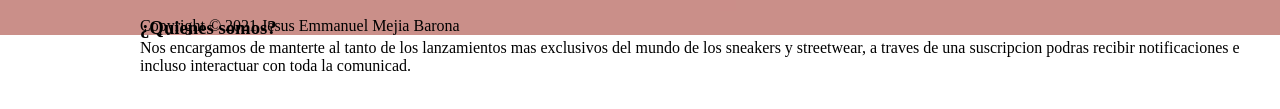
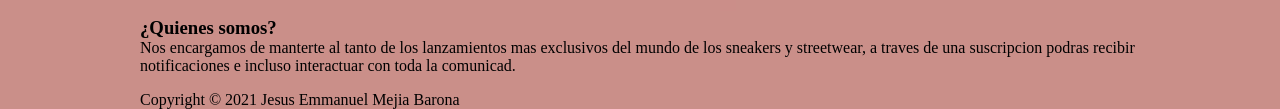
Before and after one commit to JesusMejia3VC51/Tenis3CV51, a plain HTML site: page index.html in a window 1280 px wide. Shown: the part 853-962 px from the top of the page. Before the commit the page ends 888 px from the top, so only its background shows below. Drawn offline with nearby package versions, Linux system fonts and the light colour scheme; files whose address does not match are found by name.

Commit message:
Update estilos.css

```diff
--- a/css/estilos.css
+++ b/css/estilos.css
@@ -117,8 +117,3 @@ header nav a:hover{
   background:#037E8C;
   font-weight:bold;
 }
-
-.conocenos {
-  position:fixed;
-  height:100px;
-}
```
